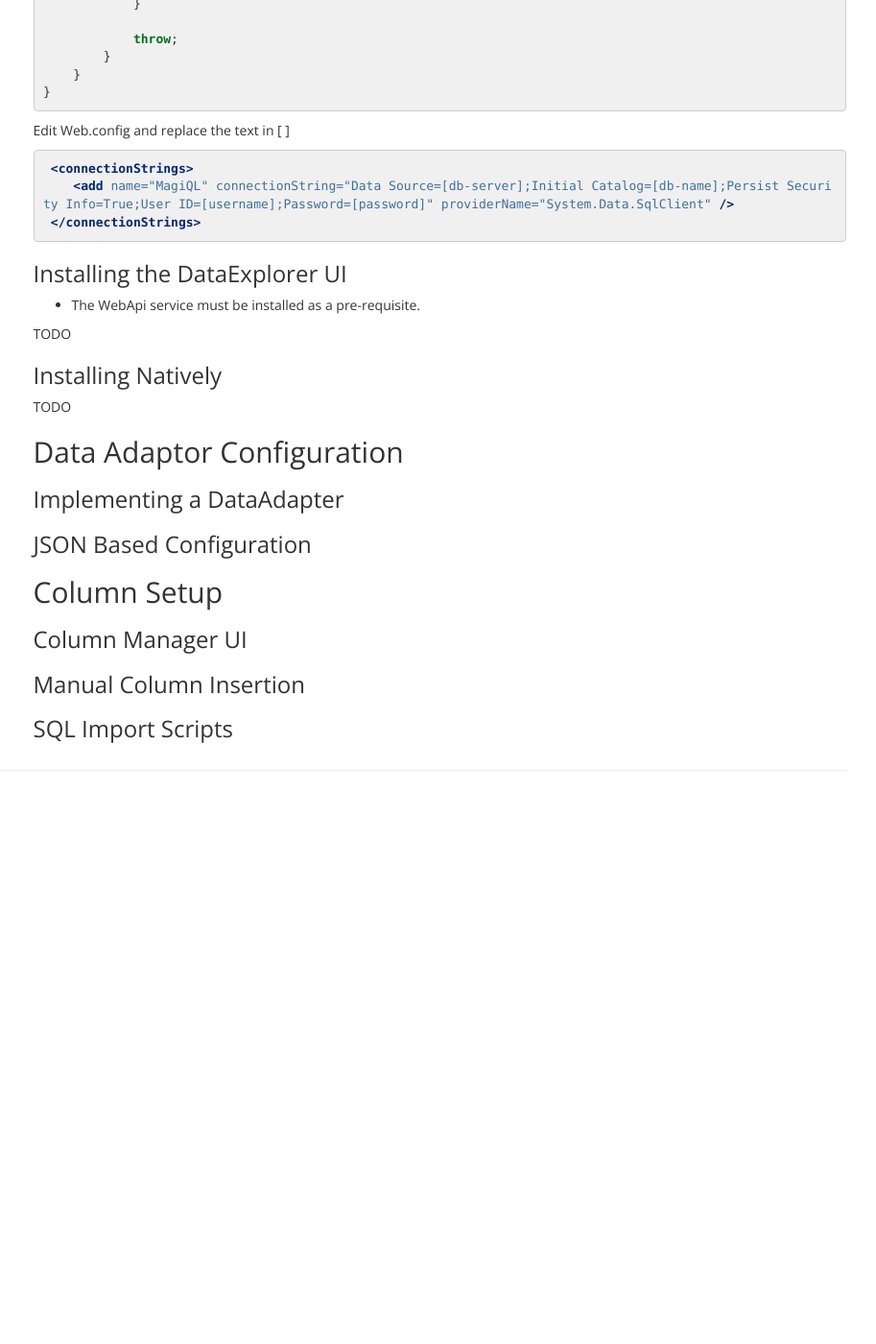
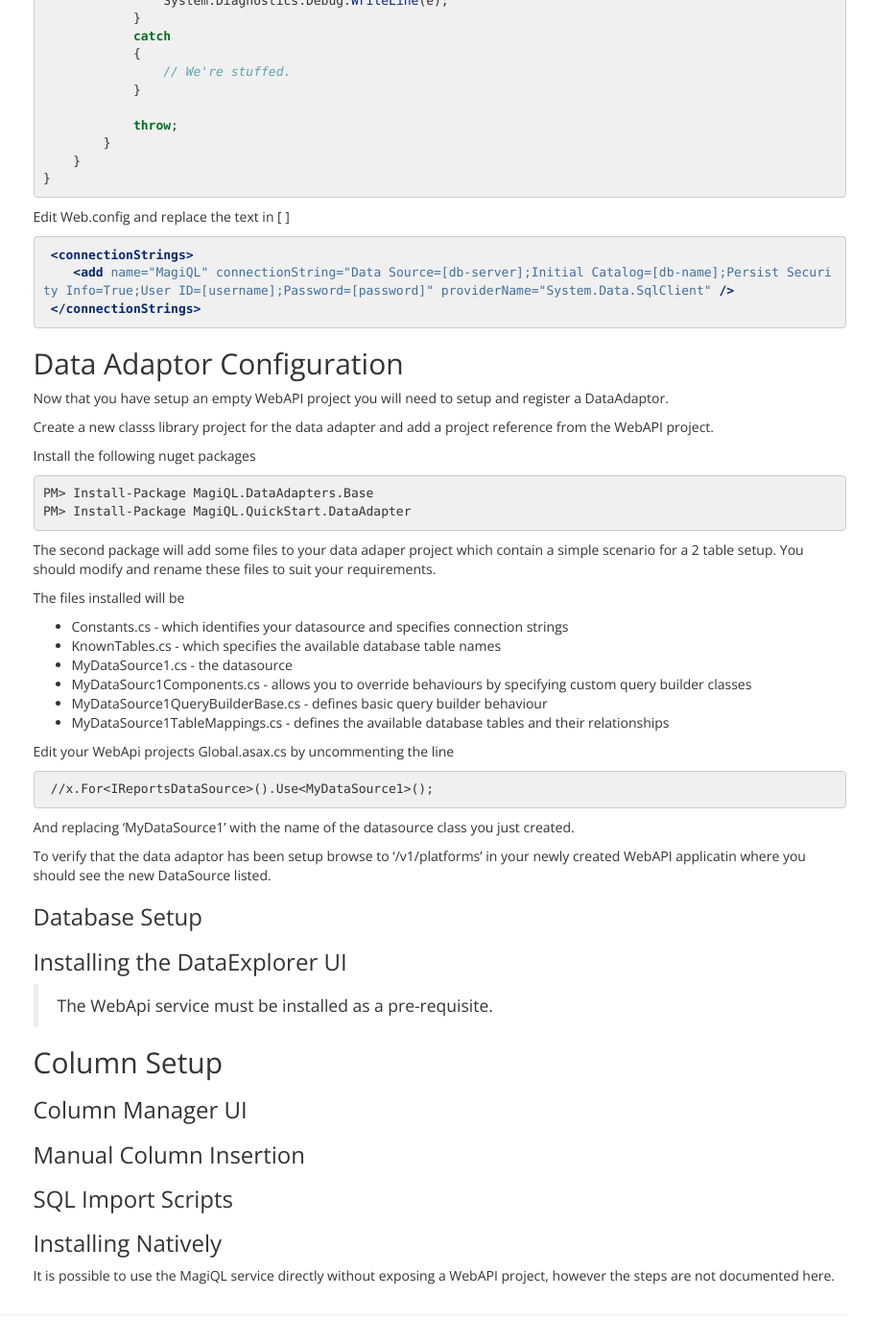
Before and after one commit to MagiQL/magiql.github.io, a Jekyll site: the page built from docs/1-introduction/101-getting-started.md, in a window 1280 px wide and 1400 px high, scrolled down 1352 px. Shown: the whole window at 96% size, without its empty margins (328-1241 px from the left). Built offline with Jekyll 4.4.1, drawn with Linux system fonts in a browser that asks for light colours; nearby versions of some CDN libraries; a script that is not in the unit is left out; before the commit the page ends 2185 px from its top, so only the background shows below that; some of the changed text lies outside the part shown.

Commit message:
Update 101-getting-started.md

````diff
--- a/docs/1-introduction/101-getting-started.md
+++ b/docs/1-introduction/101-getting-started.md
@@ -23,7 +23,9 @@
 
 ### Installing as a WebAPI Service
 
-Create an empty WebAPI project and install packages
+> To see an example WebAPI project, check out https://github.com/MagiQL/MagiQL-StarterProject/tree/master/src
+
+Create an empty Web project and tick the checkbox to include webapi packages. Then install the following nuget packages
 
 ```
 PM> Install-Package MagiQL.Service.WebAPI.Routes
@@ -50,8 +52,8 @@
                 x =>
                 {
                     // your data source implementations
-                    x.For<IReportsDataSource>().Use<MyDataSource1>();
-                    x.For<IReportsDataSource>().Use<MyDataSource2>();
+                    //x.For<IReportsDataSource>().Use<MyDataSource1>();
+                    //x.For<IReportsDataSource>().Use<MyDataSource2>();
                 });
 
             // use the MagiQL API Controllers
@@ -86,22 +88,43 @@
  </connectionStrings>
 ```
 
+## Data Adaptor Configuration
+
+Now that you have setup an empty WebAPI project you will need to setup and register a DataAdaptor.
+
+Create a new classs library project for the data adapter and add a project reference from the WebAPI project.
+
+Install the following nuget packages
+```
+PM> Install-Package MagiQL.DataAdapters.Base
+PM> Install-Package MagiQL.QuickStart.DataAdapter
+```
+
+The second package will add some files to your data adaper project which contain a simple scenario for a 2 table setup. You should modify and rename these files to suit your requirements.
+
+The files installed will be
+ * Constants.cs - which identifies your datasource and specifies connection strings
+ * KnownTables.cs - which specifies the available database table names
+ * MyDataSource1.cs - the datasource
+ * MyDataSourc1Components.cs - allows you to override behaviours by specifying custom query builder classes
+ * MyDataSource1QueryBuilderBase.cs - defines basic query builder behaviour
+ * MyDataSource1TableMappings.cs - defines the available database tables and their relationships
+
+Edit your WebApi projects Global.asax.cs by uncommenting the line
+```
+ //x.For<IReportsDataSource>().Use<MyDataSource1>();
+```
+And replacing 'MyDataSource1' with the name of the datasource class you just created.
 
 
+To verify that the data adaptor has been setup browse to '/v1/platforms' in your newly created WebAPI applicatin where you should see the new DataSource listed.
+
+
+### Database Setup
+
 ### Installing the DataExplorer UI
-* The WebApi service must be installed as a pre-requisite.
+> The WebApi service must be installed as a pre-requisite.
 
-TODO
-
-### Installing Natively
-
-TODO
-
-## Data Adaptor Configuration
-
-### Implementing a DataAdapter
-
-### JSON Based Configuration
 
 ## Column Setup
 
@@ -110,3 +133,7 @@
 ### Manual Column Insertion
 
 ### SQL Import Scripts
+
+
+### Installing Natively
+It is possible to use the MagiQL service directly without exposing a WebAPI project, however the steps are not documented here.
````
